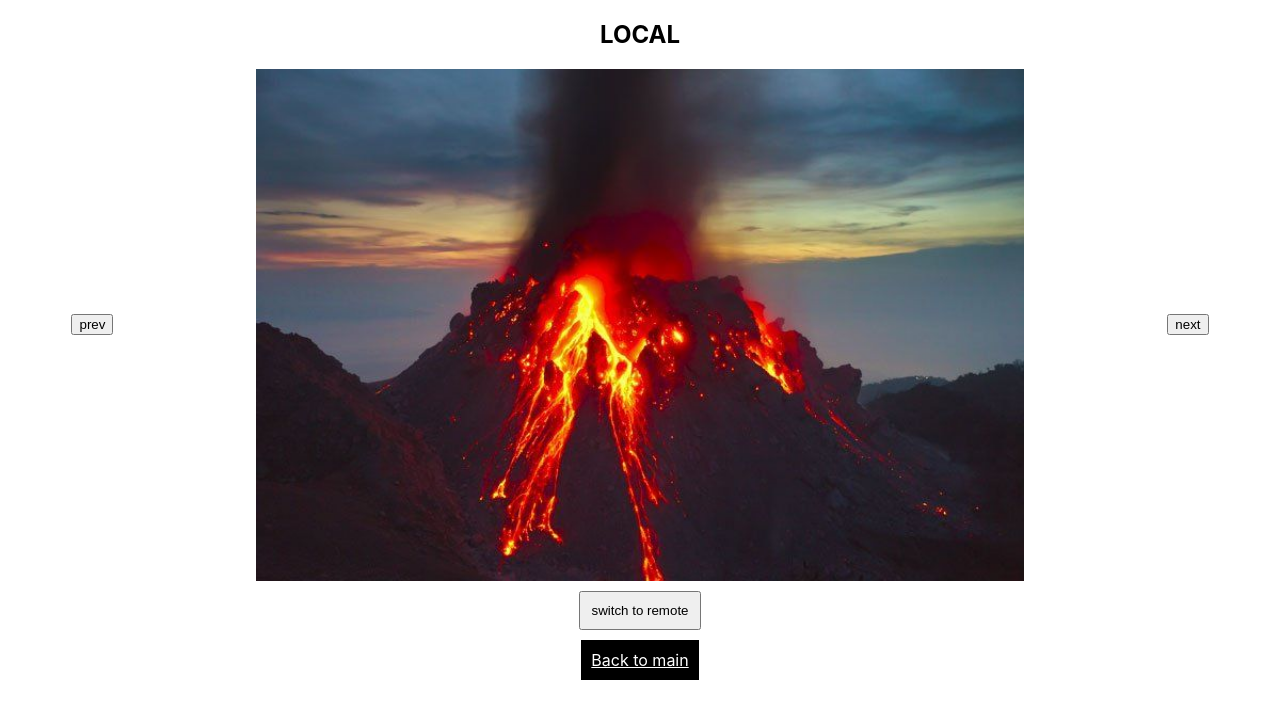
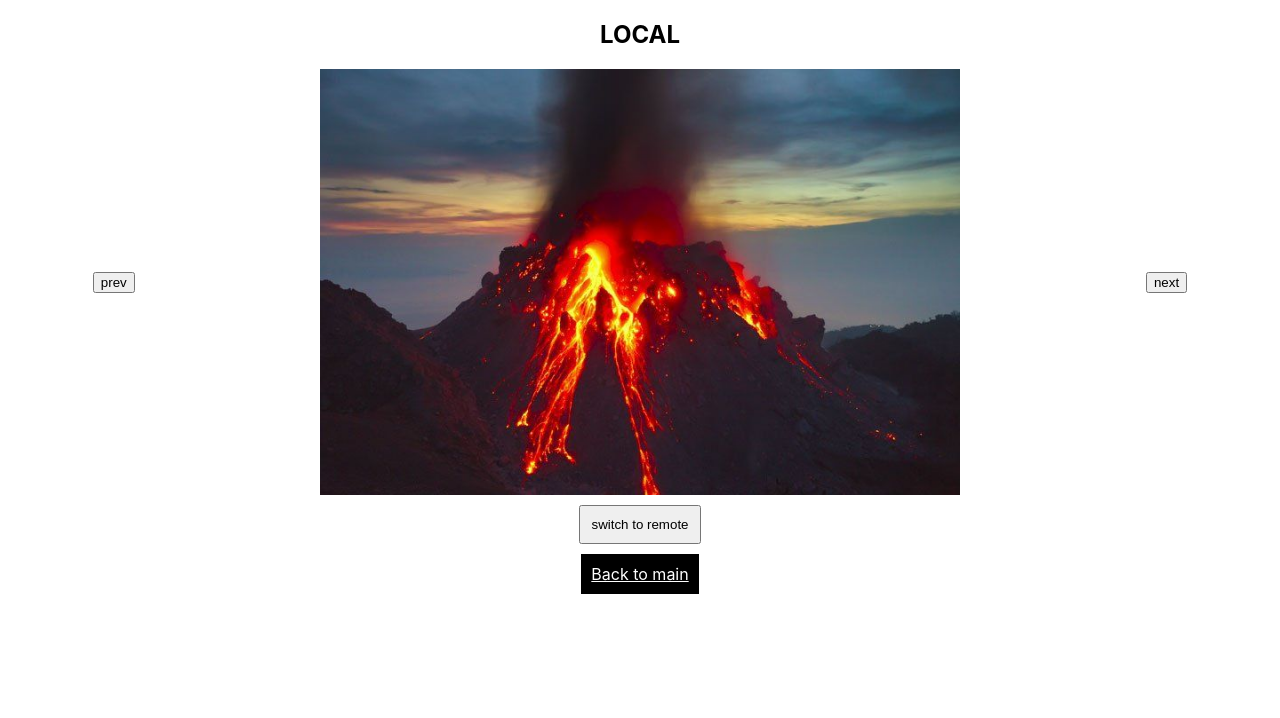
Before and after one commit to egoreq294/Q-Digital__ReactJS, a React (Create React App) app: page /slider in a window 1280 px wide. Shown: the top 718 px of the page. Built offline with nearby package versions, Linux system fonts and the light colour scheme; no server answers.

Commit message:
feat: more fixes

```diff
--- a/src/js/components/slider.js
+++ b/src/js/components/slider.js
@@ -22,6 +22,7 @@ function Slider(props) {
         newImagesArray.push(firstelem);
         setRenderImage(newImagesArray);
     }
+
     return (
         <div className="slider">
             <button onClick={handleClickPrev}>prev</button>
--- a/src/js/pages/sliderPage.js
+++ b/src/js/pages/sliderPage.js
@@ -2,7 +2,6 @@ import React, { useEffect } from 'react';
 import { Link } from 'react-router-dom';
 import { connect } from 'react-redux';
 
-import store from '../redux/store';
 import mapDispatchToProps from '../redux/mapDispatchToProps';
 import mapStateToProps from '../redux/mapStateToProps';
 
@@ -43,11 +42,7 @@ function SliderPage(props) {
 
     return (
         <section className="slider-page">
-            {store.getState().imgStore === 'localStore' ? (
-                <h1>LOCAL</h1>
-            ) : (
-                <h1>REMOTE</h1>
-            )}
+            {props.imgStore === 'localStore' ? <h1>LOCAL</h1> : <h1>REMOTE</h1>}
             <Slider className="slider" imgs={renderImages} />
             <button className="slider__btn" onClick={handleClickSwitch}>
                 switch to remote
--- a/src/scss/components/_slider.scss
+++ b/src/scss/components/_slider.scss
@@ -16,7 +16,7 @@
     width: 100vw;
 }
 .slider__img {
-    width: 60%;
+    width: 50%;
 }
 .slider__img img {
     display: block;
```
